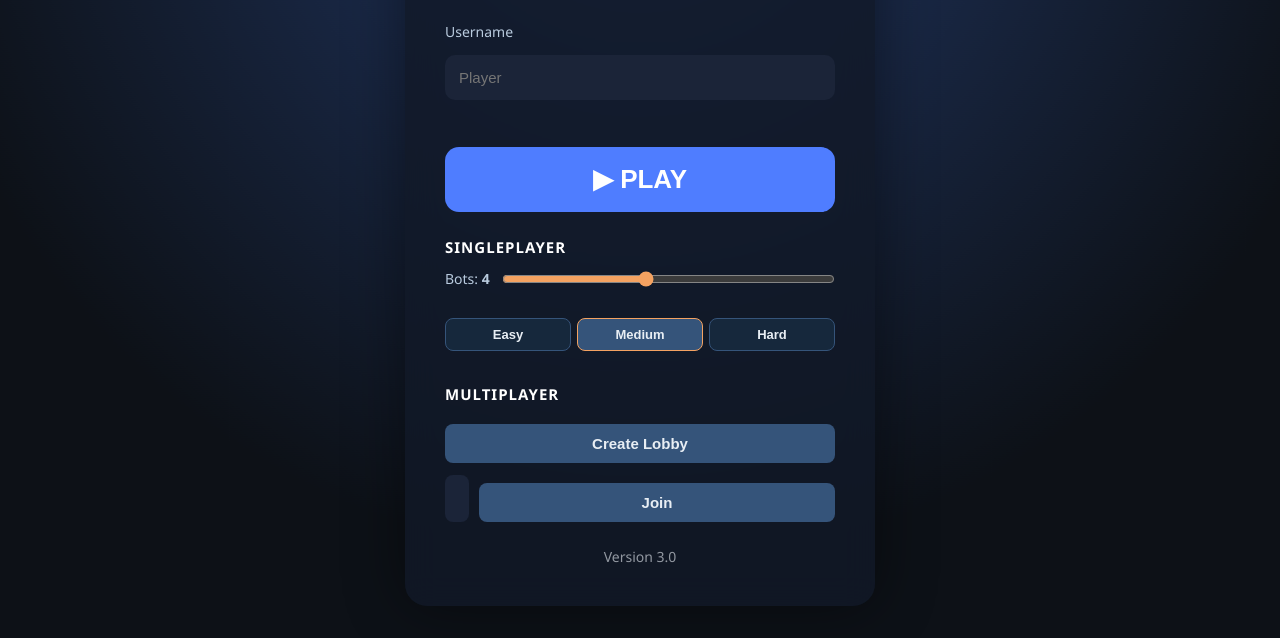
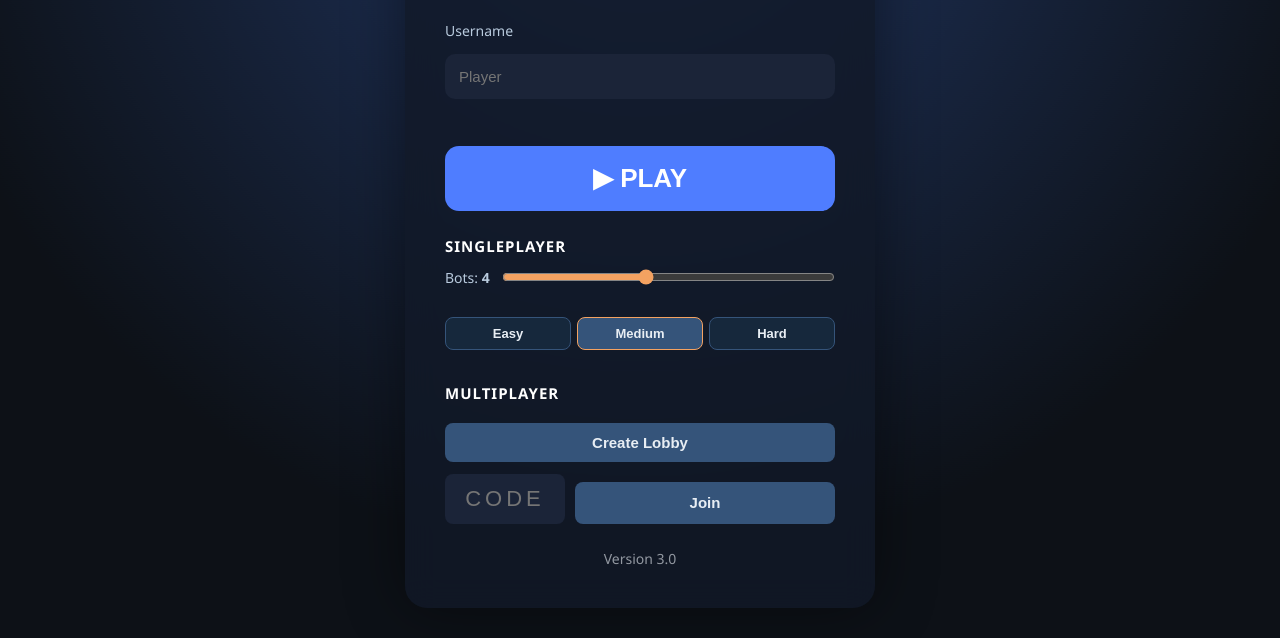
Before and after one commit to tatze1866-coder/Better-Openfront-v3, a website with bundled scripts: page public/index.html in a window 1280 px wide. Shown: the part 162-800 px from the top of the page. Built offline with nearby package versions, Linux system fonts and the light colour scheme.

Commit message:
Consolidate input styles in .join class
Refactor input styles for .join class to consolidate properties.

```diff
--- a/public/style.css
+++ b/public/style.css
@@ -410,19 +410,17 @@ gap:10px;
 }
 
 .join input{
+    width:120px;
+    padding:12px;
+    font-size:22px;
+    text-align:center;
+    letter-spacing:3px;
 
-flex:1;
+    border:none;
+    border-radius:8px;
 
-padding:12px;
-
-border:none;
-
-border-radius:8px;
-
-background:#1b2438;
-
-color:white;
-
+    background:#1b2438;
+    color:white;
 }
 
 .footer{
```
